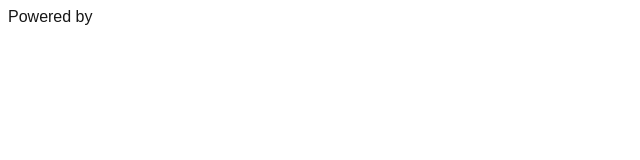
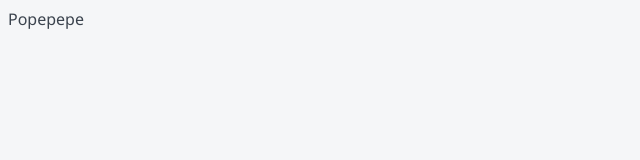
Before and after one commit to n-korel/top-app, a Next.js app: page / in a window 1280 px wide. Shown: the top 160 px of the page, without its empty margins (0-640 px from the left). Built offline with nearby package versions, Linux system fonts and the light colour scheme.

Commit message:
Шрифты и цвета

```diff
--- a/src/app/globals.css
+++ b/src/app/globals.css
@@ -1,17 +1,13 @@
 :root {
-	--background: #FFF;
-	--foreground: #171717;
-}
-
-@media (prefers-color-scheme: dark) {
-	:root {
-		--background: #0A0A0A;
-		--foreground: #EDEDED;
-	}
+	--black: #3B434E;
+	--white: white;
+	--primary: #7653FC;
+	--red: #FC836D;
+	--green: #1DC37E;
+	--green-light: #C8F8E4;
 }
 
 body {
-	background: var(--background);
-	color: var(--foreground);
-	font-family: Arial, Helvetica, sans-serif;
+	background: #F5F6F8;
+	color: var(--black);
 }
--- a/src/app/layout.tsx
+++ b/src/app/layout.tsx
@@ -1,5 +1,12 @@
 import type { Metadata } from "next";
+import { Noto_Sans } from "next/font/google";
 import "./globals.css";
+
+const notoSans = Noto_Sans({
+  weight: ["300", "400", "500", "700"],
+  style: ["normal"],
+  display: "swap",
+});
 
 export const metadata: Metadata = {
   title: "MyTop - top, top",
@@ -12,7 +19,7 @@ export default function RootLayout({
   children: React.ReactNode;
 }>) {
   return (
-    <html lang="en">
+    <html lang="ru" className={notoSans.className}>
       <body>{children}</body>
     </html>
   );
--- a/src/app/page.tsx
+++ b/src/app/page.tsx
@@ -6,7 +6,7 @@ export default function Home(): JSX.Element {
       <Head>
         <title>Create Next App2323</title>
       </Head>
-      Powered by{}
+      Popepepe
     </div>
   );
 }
```
